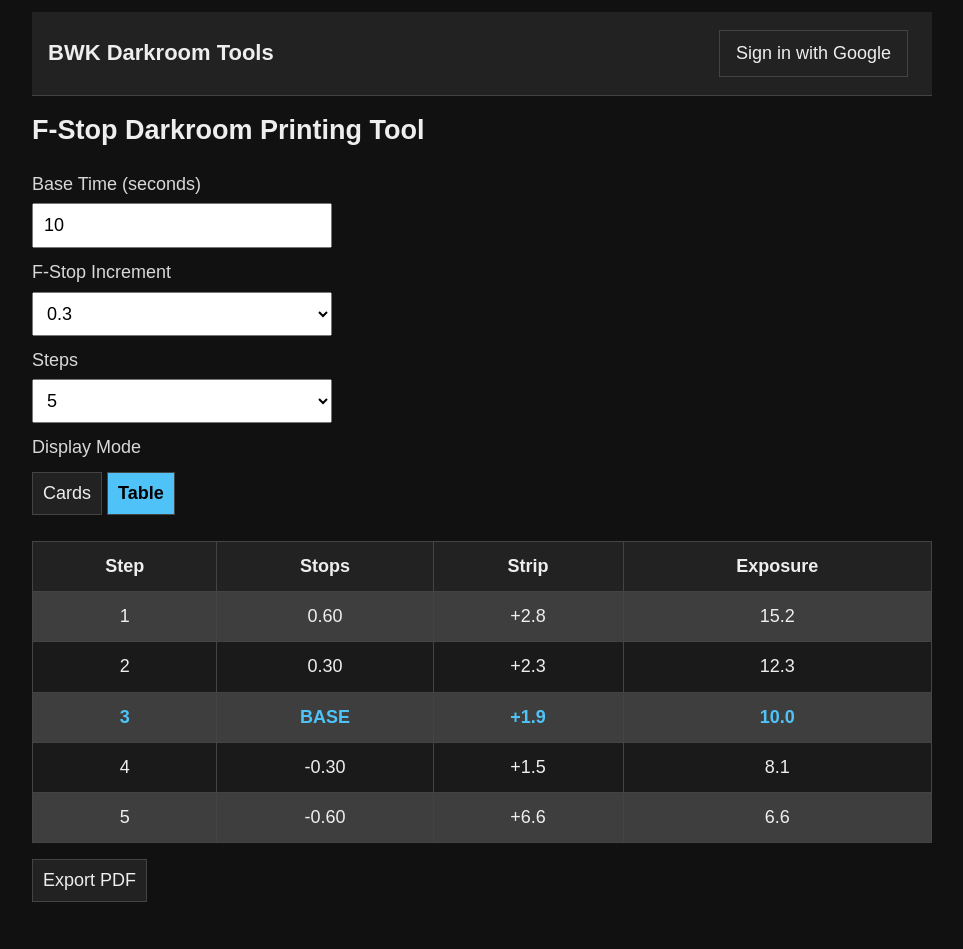
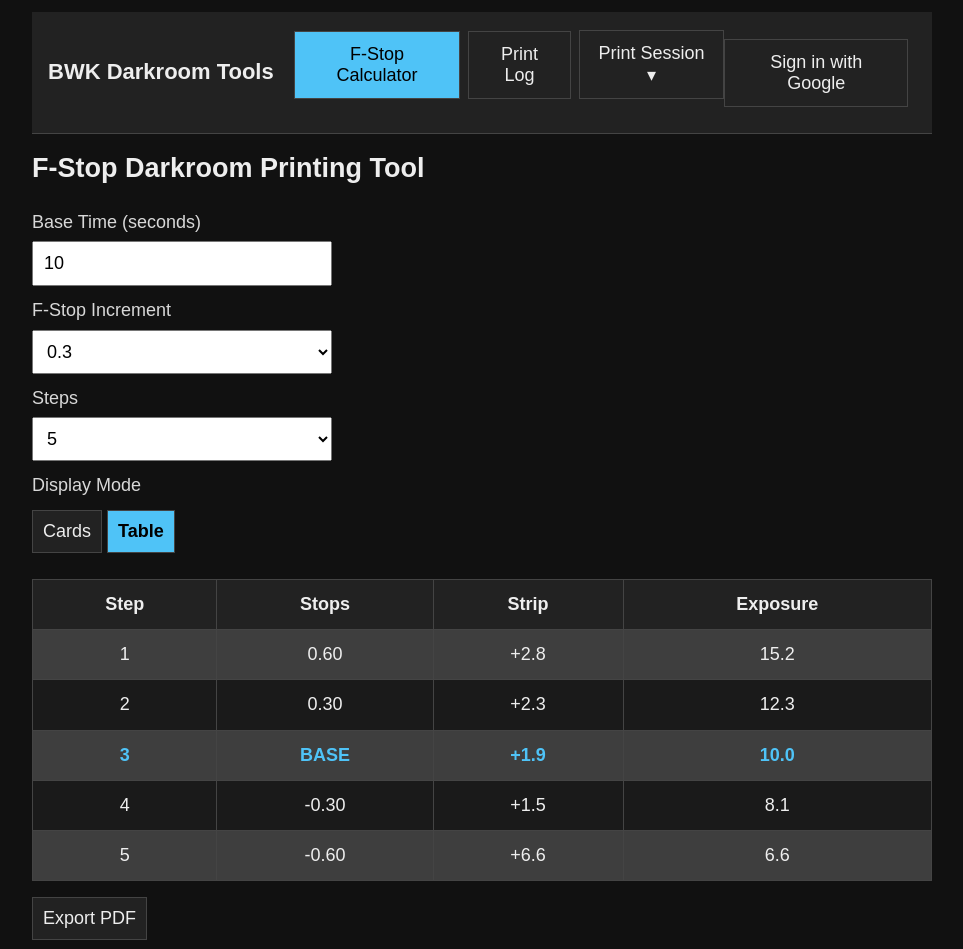
Before and after one commit to bwk-photography/DarkroomApp, a plain HTML site: page index.html in a window 1280 px wide. Shown: the whole page, without its empty margins (158-1121 px from the left). Before the commit the page ends 920 px from the top, so only its background shows below. Drawn offline with Linux system fonts and the light colour scheme; no server answers.

Commit message:
Describe what changed

```diff
--- a/index.html
+++ b/index.html
@@ -15,7 +15,6 @@
 
 <header class="ui-appbar">
 
-    <!-- LEFT SIDE -->
   <div class="ui-appbar-left">
 
     <!-- MOBILE MENU BUTTON -->
@@ -24,9 +23,26 @@
     </button>
 
     <h1 class="ui-appbar-title">BWK Darkroom Tools</h1>
+
+    <!-- DESKTOP NAV -->
+    <nav class="ui-nav">
+      <button id="showCalcBtn" class="ui-btn active">F‑Stop Calculator</button>
+      <button id="showLogBtn" class="ui-btn">Print Log</button>
+
+      <div class="ui-dropdown">
+        <button id="printSessionBtn" class="ui-btn ui-dropdown-btn">
+          Print Session ▾
+        </button>
+
+        <div id="PrintSessionDiv" class="ui-dropdown-menu">
+          <a href="#newSession">New Session</a>
+          <a href="#activeSession">Active Session</a>
+        </div>
+      </div>
+    </nav>
+
   </div>
 
-    <!-- RIGHT SIDE -->
   <div class="ui-appbar-right">
     <button id="loginBtn" class="ui-btn">Sign in with Google</button>
     <button id="logoutBtn" class="ui-btn" style="display:none;">Sign out</button>
@@ -35,7 +51,7 @@
 
 </header>
 
-<!-- MOBILE NAV (hidden by default) -->
+<!-- MOBILE NAV (separate) -->
 <nav id="mobileNav" class="ui-mobile-nav">
   <button id="showCalcBtn_m" class="ui-btn">F‑Stop Calculator</button>
   <button id="showLogBtn_m" class="ui-btn">Print Log</button>
@@ -51,6 +67,7 @@
     </div>
   </div>
 </nav>
+
 
 
 
```
Lines whose indentation alone changed are shown as unchanged.
